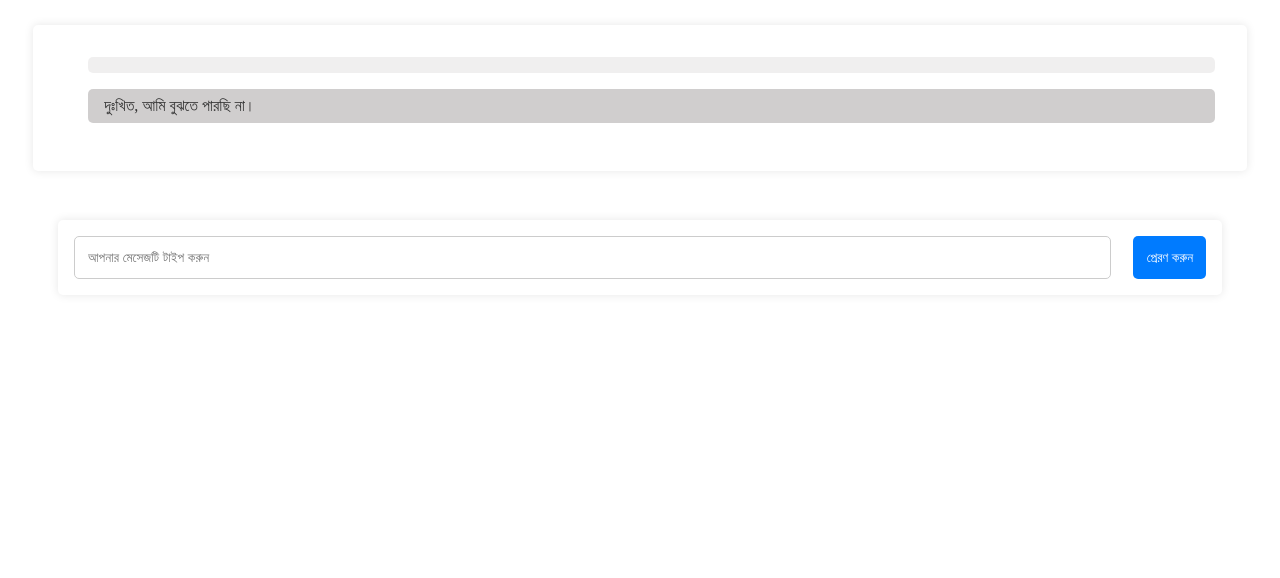
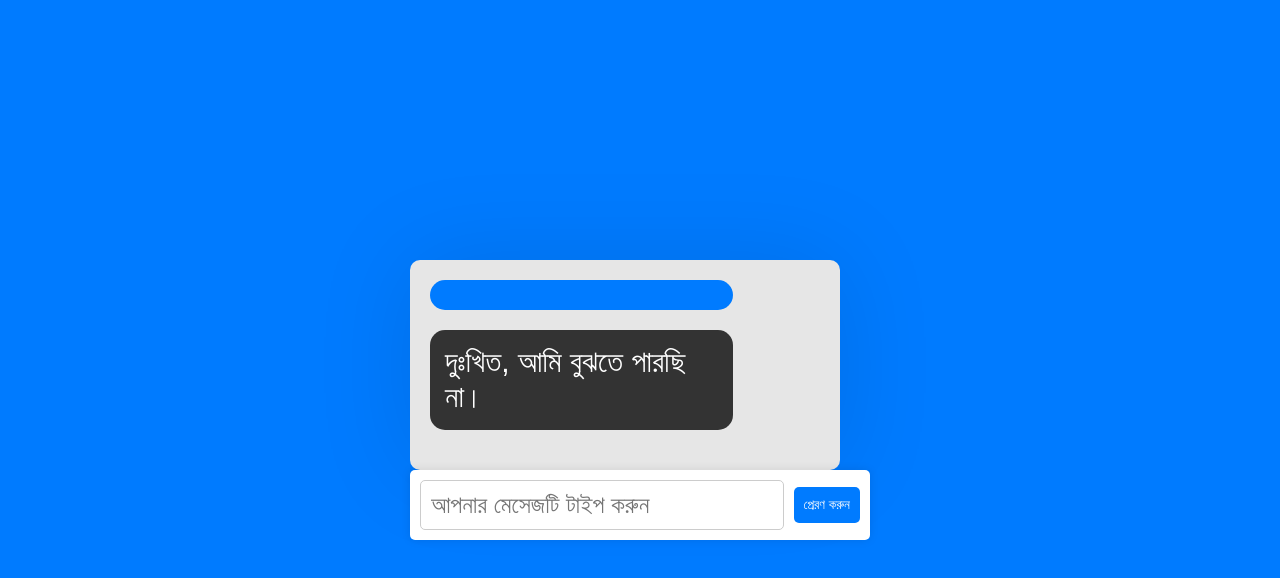
Before and after one commit to Takrimnakib/Takrimnakib.github-io, a plain HTML site: page chatbot.html in a window 1280 px wide. Both pictures are taken after a click on the button "প্রেরণ করুন". Drawn offline with Linux system fonts and the light colour scheme.

Commit message:
Add files via upload

```diff
--- a/chatbot.html
+++ b/chatbot.html
@@ -1,120 +1,101 @@
 <!DOCTYPE html>
 <html>
 <head>
-  <meta name="viewpoint" content="width=device-width,initial-scale=1.0">
+  <meta charset="UTF-8">
   <title>Chatbot</title>
   <style>
     body {
-  font-f<style>
-  body {
       font-family: Arial, sans-serif;
-    background-color: #f1f1f1;
+      background-color: #007bff;
       margin: 0;
       padding: 0;
       display: flex;
-    flex-direction: column;
       height: 100vh;
+      max-width: 1000px; /* Reduce the width of the body */
+      margin: 0 auto; /* Center the body horizontally */
     }
 
     .chat-window {
-    flex-grow: 1;
+      flex-grow: 50;
       display: flex;
       flex-direction: column;
       justify-content: flex-end;
-    height: 100%;
-    margin: 2%;
+      margin: auto; /* Center chat window horizontally */
+      max-width: 500px; /* Set maximum width for chat window */
+      padding: 20px;
+      box-sizing: border-box;
     }
 
     .chat-log {
       flex-grow: 1;
       overflow-y: scroll;
-    background-color: #fff;
-    border-radius: 5px;
-    box-shadow: 0 0 10px rgba(0, 0, 0, 0.1);
-    padding: 2em;
+      background-color: #e6e6e6;
+      border-radius: 10px;
+      box-shadow: 0 0 100px rgba(0, 0, 0, 0.1);
+      padding: 20px;
       box-sizing: border-box;
-    margin-bottom: 2%;
+      margin-right: 30px;
     }
 
     .message {
-    margin-bottom: 1em;
-    margin-left: 2%;
+      margin-bottom: 20px;
     }
 
     .message-content {
-    padding: 0.5em 1em;
-    border-radius: 5px;
+      padding: 15px;
+      border-radius: 15px;
+      max-width: 70%;
+      font-size: 30px; /* Increase font size */
     }
 
     .user-message .message-content {
-    background-color: #aeaaaa2f;
-    color: #0d0c0c;
+      background-color: #007bff;
+      color: #fff;
       text-align: left;
+      align-self: flex-start;
     }
 
     .bot-message .message-content {
-    background-color: #95919171;
-    color: #333;
+      background-color: #333;
+      color: #fff;
       text-align: left;
+      align-self: flex-end;
     }
 
     .input-container {
       display: flex;
-    align-items: center;
-    padding: 1em;
+      justify-content: space-between; /* Center input horizontally */
+      align-items: center; /* Center input vertically */
+      padding: 10px;
       background-color: #fff;
       border-radius: 5px;
       box-shadow: 0 0 10px rgba(0, 0, 0, 0.1);
-    margin: 2%;
-    max-height: 4em; /* Adjust the maximum height */
     }
 
     .input-container input[type="text"] {
       flex: 1;
-    padding: 1em;
+      padding: 10px;
       border: 1px solid #ccc;
       border-radius: 5px;
       outline: none;
+      font-size: 24px; /* Increase font size */
+      max-width: 100%; /* Make the input box shorter */
     }
 
     .input-container button {
-    padding: 1em;
+      padding: 10px;
       border: none;
       background-color: #007bff;
       color: #fff;
       border-radius: 5px;
-    margin-left: 2%;
+      margin-left: 10px;
       cursor: pointer;
     }
 
     .highlight {
       color: red;
     }
-
-  @media (max-width: 768px) {
-    .chat-log {
-      padding: 1em;
-    }
-
-    .message-content {
-      padding: 0.5em;
-    }
-
-    .input-container {
-      padding: 0.5em;
-      max-height: 3em; /* Adjust the maximum height for mobile */
-    }
-
-    .input-container input[type="text"] {
-      padding: 0.5em;
-    }
-
-    .input-container button {
-      padding: 0.5em;
-    }
-  }
   </style>
-
 </head>
 <body>
   <div class="chat-window">
@@ -149,19 +130,22 @@ body {
       messageDiv.classList.add('message', sender + '-message');
       const messageContent = document.createElement('div');
       messageContent.classList.add('message-content');
+
       messageContent.innerHTML = message;
+
       messageDiv.appendChild(messageContent);
       chatLog.appendChild(messageDiv);
+
       chatLog.scrollTop = chatLog.scrollHeight;
     }
 
     function respondToUser(userMessage) {
       userMessage = userMessage.toLowerCase();
-
       const responses = {
           'হাল খবর?': 'আমি ভালো আছি, আপনি কেমন আছেন?',
           'hi': 'আমি ভালো আছি, আপনি কেমন আছেন?',
           'বৈষ্ণব পদাবলি': 'বৈষ্ণব পদাবলি বা বৈষ্ণব পদাবলী বৈষ্ণব ধর্মতত্ত্বের রসভাষ্য নামে খ্যাত এক শ্রেণীর ধর্মসঙ্গীত সংগ্রহ,<br>সূচনা ঘটে চর্তুদশ শতকে বিদ্যাপতি ও চণ্ডীদাস-এর সময়ে, তবে ষোড়শ শতকে এই সাহিত্যের বিকাশ হয়।',
+          // Add more predefined responses here.
       };
 
       const response = responses[userMessage] || 'দুঃখিত, আমি বুঝতে পারছি না।';
```
Lines whose indentation alone changed are shown as unchanged.
